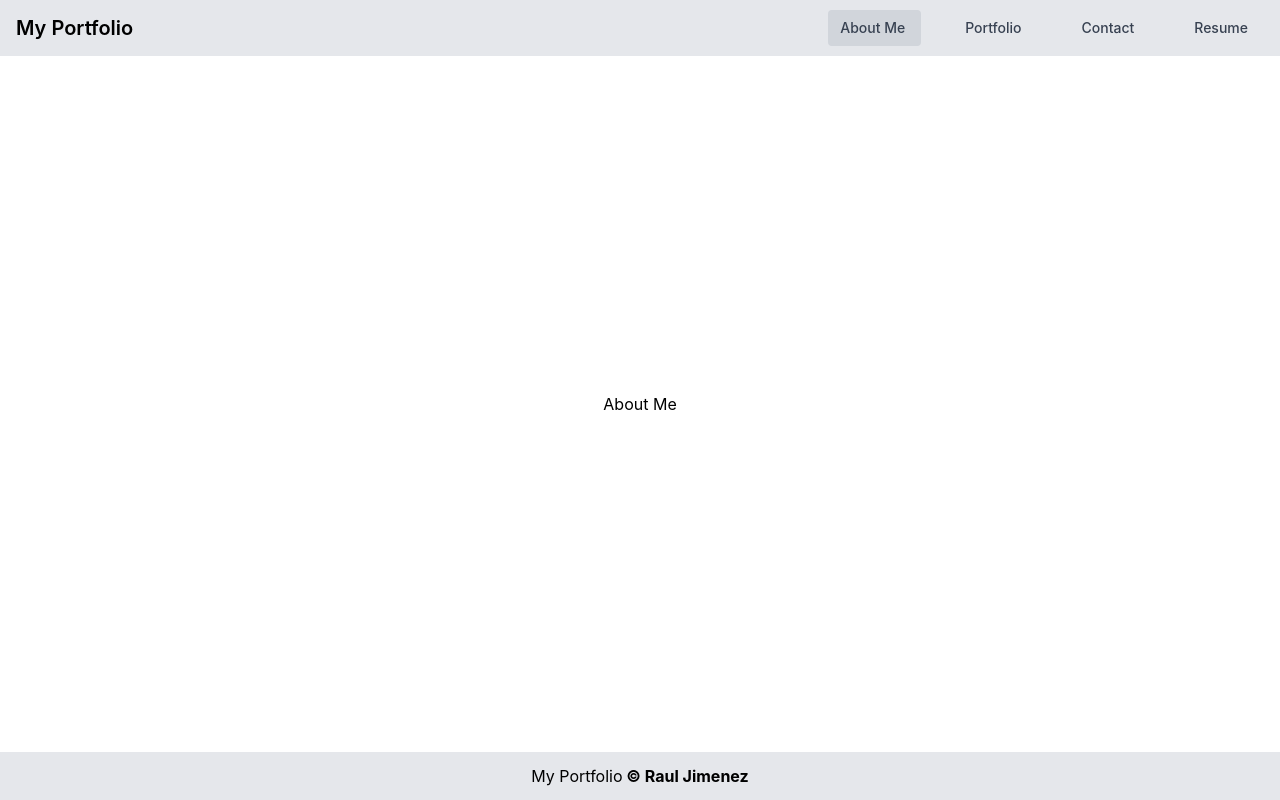
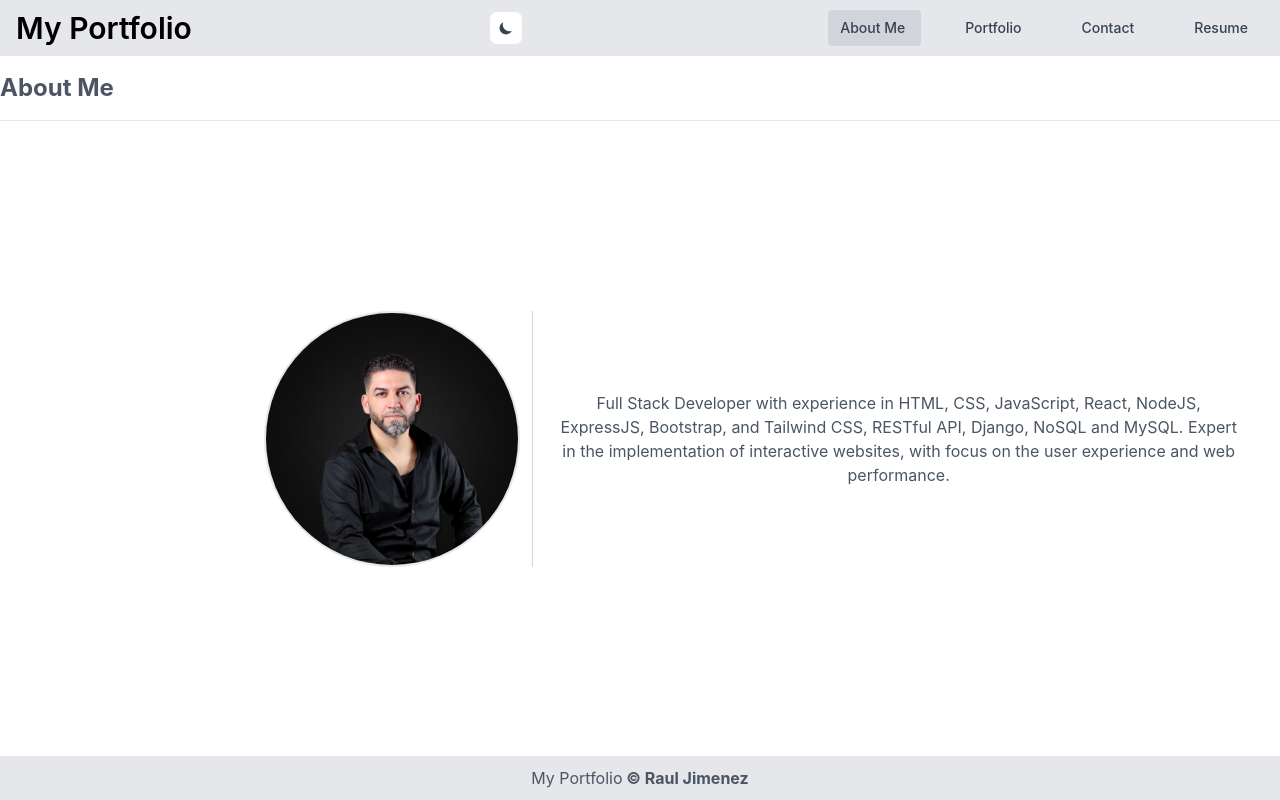
Before and after one commit to jimenezraul/react-portfolio, a React (Create React App) app: page / in a window 1280 px wide. Built offline with nearby package versions, Linux system fonts and the light colour scheme.

Commit message:
add about me and dark mode

```diff
--- /dev/null
+++ b/postcss.config.js
@@ -0,0 +1,6 @@
+module.exports = {
+  plugins: {
+    tailwindcss: { config: "./tailwindcss-config.js" },
+    autoprefixer: {},
+  },
+};
--- a/src/App.js
+++ b/src/App.js
@@ -2,17 +2,18 @@ import React, { useState } from "react";
 import "./App.css";
 import Footer from "./component/Footer";
 import Navbar from "./component/Navbar";
+import AboutMe from "./component/AboutMe";
 
 function App() {
   const [currentSelect, setCurrentSelect] = useState("About Me");
 
   return (
-    <div className="App flex flex-col min-h-screen justify-between">
+    <div className="dark:bg-gray-900 flex flex-col min-h-screen justify-between">
       <Navbar
         currentSelect={currentSelect}
         setCurrentSelect={setCurrentSelect}
       />
-      <h1>{currentSelect}</h1>
+      {currentSelect === "About Me" && <AboutMe />}
       <Footer />
     </div>
   );
--- /dev/null
+++ b/src/component/AboutMe/index.js
@@ -0,0 +1,42 @@
+import React from "react";
+import profile from "../../img/profile.jpg";
+
+const AboutMe = () => {
+  return (
+    <>
+      <div className="flex">
+        <div className="flex flex-col w-full flex-grow">
+          <div className="container mx-auto flex flex-col flex-grow">
+            <div className="flex w-full py-4 border-b border-gray-200 dark:border-gray-500">
+              <h2 className="text-2xl font-bold text-gray-600 dark:text-gray-400">
+                About Me
+              </h2>
+            </div>
+          </div>
+        </div>
+      </div>
+      <div className="container mx-auto flex flex-col flex-grow justify-center">
+        <div className="flex flex-row flex-wrap justify-center">
+          <div className="flex w-full md:w-5/12 justify-center md:justify-end md:pr-3 md:border-r border-gray-300 dark:border-gray-500">
+            <img
+              className="rounded-full h-64 w-64 border-2 dark:border-gray-500"
+              src={profile}
+              alt="Profile"
+            />
+          </div>
+          <div className="w-full md:w-7/12 my-auto text-gray-600 dark:text-gray-400">
+            <p className="text-center pl-5 pr-5 md:pr-9">
+              Full Stack Developer with experience in HTML, CSS, JavaScript,
+              React, NodeJS, ExpressJS, Bootstrap, and Tailwind CSS, RESTful
+              API, Django, NoSQL and MySQL. Expert in the implementation of
+              interactive websites, with focus on the user experience and web
+              performance.
+            </p>
+          </div>
+        </div>
+      </div>
+    </>
+  );
+};
+
+export default AboutMe;
--- a/src/component/Footer/index.js
+++ b/src/component/Footer/index.js
@@ -2,7 +2,7 @@ import React from "react";
 
 const Footer = () => {
     return (
-        <footer className="footer bg-gray-200 p-3">
+        <footer className="text-gray-600 dark:text-gray-500 bg-gray-200 border-gray-200 px-2 sm:px-4 py-2.5 dark:bg-gray-800 p-3">
         <div className="container mx-auto">
             <div className="flex justify-center">
                     <p>
--- a/src/component/Navbar/index.js
+++ b/src/component/Navbar/index.js
@@ -1,20 +1,71 @@
 import React, { useState } from "react";
-import "./navbar.css"
+import "./navbar.css";
 
 const Navbar = ({ currentSelect, setCurrentSelect }) => {
   const [isOpen, setIsOpen] = useState(false);
+  const [darkMode, setDarkMode] = useState(localStorage.getItem('theme') || "light");
   const handleMenuOpen = () => {
     setIsOpen(!isOpen);
   };
+  console.log(darkMode);
+  const handleDarkMode = () => {
+    if (darkMode === "light") {
+      setDarkMode("dark");
+      localStorage.setItem("theme", "dark");
+    } else {
+      setDarkMode("light");
+      localStorage.setItem("theme", "light");
+    }
+  };
+
+  if (
+    localStorage.theme === "dark" ||
+    (!("theme" in localStorage) &&
+      window.matchMedia("(prefers-color-scheme: dark)").matches)
+  ) {
+    document.body.classList.add("dark");
+  } else {
+    document.body.classList.remove("dark");
+  }
 
   return (
     <nav className="bg-gray-200 border-gray-200 px-2 sm:px-4 py-2.5 dark:bg-gray-800">
       <div className="container flex flex-wrap justify-between items-center mx-auto">
         <a href="https://flowbite.com" className="flex items-center">
-          <span className="self-center text-xl font-semibold whitespace-nowrap dark:text-white">
+          <span className="self-center text-3xl font-semibold whitespace-nowrap dark:text-white">
             My Portfolio
           </span>
         </a>
+        <button
+          type="button"
+          data-toggle-dark="light"
+          onClick={handleDarkMode}
+          className="flex items-center p-2 mr-2 text-xs font-medium text-gray-700 bg-white rounded-lg border border-gray-200 toggle-dark-state-example hover:bg-gray-100 hover:text-blue-700 focus:z-10 focus:ring-2 focus:ring-gray-300 dark:focus:ring-gray-500 dark:bg-gray-900 focus:outline-none dark:text-gray-400 dark:border-gray-600 dark:hover:text-white dark:hover:bg-gray-700"
+        >
+          <svg
+            data-toggle-icon="moon"
+            className={`${darkMode === "light" ? '' : 'hidden'} w-4 h-4`}
+            fill="currentColor"
+            viewBox="0 0 20 20"
+            xmlns="http://www.w3.org/2000/svg"
+          >
+            <path d="M17.293 13.293A8 8 0 016.707 2.707a8.001 8.001 0 1010.586 10.586z"></path>
+          </svg>
+          <svg
+            data-toggle-icon="sun"
+            className={`${darkMode === "dark" ? '' : 'hidden'} w-4 h-4`}
+            fill="currentColor"
+            viewBox="0 0 20 20"
+            xmlns="http://www.w3.org/2000/svg"
+          >
+            <path
+              d="M10 2a1 1 0 011 1v1a1 1 0 11-2 0V3a1 1 0 011-1zm4 8a4 4 0 11-8 0 4 4 0 018 0zm-.464 4.95l.707.707a1 1 0 001.414-1.414l-.707-.707a1 1 0 00-1.414 1.414zm2.12-10.607a1 1 0 010 1.414l-.706.707a1 1 0 11-1.414-1.414l.707-.707a1 1 0 011.414 0zM17 11a1 1 0 100-2h-1a1 1 0 100 2h1zm-7 4a1 1 0 011 1v1a1 1 0 11-2 0v-1a1 1 0 011-1zM5.05 6.464A1 1 0 106.465 5.05l-.708-.707a1 1 0 00-1.414 1.414l.707.707zm1.414 8.486l-.707.707a1 1 0 01-1.414-1.414l.707-.707a1 1 0 011.414 1.414zM4 11a1 1 0 100-2H3a1 1 0 000 2h1z"
+              fillRule="evenodd"
+              clipRule="evenodd"
+            ></path>
+          </svg>
+          <span className="hidden">Toggle dark mode</span>
+        </button>
         <button
           data-collapse-toggle="mobile-menu"
           type="button"
@@ -59,8 +110,10 @@ const Navbar = ({ currentSelect, setCurrentSelect }) => {
               <button
                 onClick={() => setCurrentSelect("About Me")}
                 className={`${
-                  currentSelect === "About Me" ? "bg-gray-300 rounded" : ""
-                } inline py-2 pr-4 pl-3 text-gray-700 hover:decoration-1 hover:bg-gray-300 md:border-0 dark:text-gray-400 md:dark:hover:text-white dark:hover:bg-gray-700 dark:hover:text-white md:dark:hover:bg-transparent dark:border-gray-700`}
+                  currentSelect === "About Me"
+                    ? "bg-gray-300 dark:bg-gray-600 dark:text-white rounded"
+                    : "dark:text-gray-400"
+                } inline py-2 pr-4 pl-3 text-gray-700 hover:decoration-1 hover:bg-gray-300 md:border-0 md:dark:hover:text-white dark:hover:bg-gray-700 dark:hover:text-white md:dark:hover:bg-transparent dark:border-gray-700`}
                 aria-current="page"
               >
                 About Me
@@ -70,8 +123,10 @@ const Navbar = ({ currentSelect, setCurrentSelect }) => {
               <button
                 onClick={() => setCurrentSelect("Portfolio")}
                 className={`${
-                  currentSelect === "Portfolio" ? "bg-gray-300 rounded" : ""
-                } inline py-2 pr-4 pl-3 text-gray-700 hover:bg-gray-300 md:border-0 dark:text-gray-400 md:dark:hover:text-white dark:hover:bg-gray-700 dark:hover:text-white md:dark:hover:bg-transparent dark:border-gray-700`}
+                  currentSelect === "Portfolio"
+                    ? "bg-gray-300 dark:bg-gray-600 dark:text-white rounded"
+                    : "dark:text-gray-400"
+                } inline py-2 pr-4 pl-3 text-gray-700 hover:bg-gray-300 md:border-0 md:dark:hover:text-white dark:hover:bg-gray-700 dark:hover:text-white md:dark:hover:bg-transparent dark:border-gray-700`}
               >
                 Portfolio
               </button>
@@ -81,8 +136,10 @@ const Navbar = ({ currentSelect, setCurrentSelect }) => {
                 href="/"
                 onClick={() => setCurrentSelect("Contact")}
                 className={`${
-                  currentSelect === "Contact" ? "bg-gray-300 rounded" : ""
-                } inline py-2 pr-4 pl-3 text-gray-700 hover:bg-gray-300 md:border-0 dark:text-gray-400 md:dark:hover:text-white dark:hover:bg-gray-700 dark:hover:text-white md:dark:hover:bg-transparent dark:border-gray-700`}
+                  currentSelect === "Contact"
+                    ? "bg-gray-300 dark:bg-gray-600 dark:text-white rounded"
+                    : "dark:text-gray-400"
+                } inline py-2 pr-4 pl-3 text-gray-700 hover:bg-gray-300 md:border-0 md:dark:hover:text-white dark:hover:bg-gray-700 dark:hover:text-white md:dark:hover:bg-transparent dark:border-gray-700`}
               >
                 Contact
               </button>
@@ -92,15 +149,17 @@ const Navbar = ({ currentSelect, setCurrentSelect }) => {
                 href="/"
                 onClick={() => setCurrentSelect("Resume")}
                 className={`${
-                  currentSelect === "Resume" ? "bg-gray-300 rounded" : ""
-                } inline py-2 pr-4 pl-3 text-gray-700 hover:bg-gray-300 md:border-0 dark:text-gray-400 md:dark:hover:text-white dark:hover:bg-gray-700 dark:hover:text-white md:dark:hover:bg-transparent dark:border-gray-700`}
+                  currentSelect === "Resume"
+                    ? "bg-gray-300 dark:bg-gray-600 dark:text-white rounded"
+                    : "dark:text-gray-400"
+                } inline py-2 pr-4 pl-3 text-gray-700 hover:bg-gray-300 md:border-0 md:dark:hover:text-white dark:hover:bg-gray-700 dark:hover:text-white md:dark:hover:bg-transparent dark:border-gray-700`}
               >
                 Resume
               </button>
             </li>
           </ul>
-              </div>
-          </div>
+        </div>
+      </div>
     </nav>
   );
 };
--- a/src/index.js
+++ b/src/index.js
@@ -2,7 +2,6 @@ import React from 'react';
 import ReactDOM from 'react-dom/client';
 import './index.css';
 import App from './App';
-import 'flowbite';
 import reportWebVitals from './reportWebVitals';
 
 const root = ReactDOM.createRoot(document.getElementById('root'));
--- a/tailwind.config.js
+++ b/tailwind.config.js
@@ -1,10 +1,6 @@
 module.exports = {
-  darkMode: 'class',
-  content: [
-    "./src/**/*.{js,jsx,ts,tsx}",
-    "./src/**/*.html",
-    "./node_modules/flowbite/**/*.js",
-  ],
+  darkMode: "class",
+  content: ["./src/**/*.{js,jsx,ts,tsx}"],
   theme: {
     extend: {},
   },
```
Also changed, not shown: src/img/profile.jpg (added).
